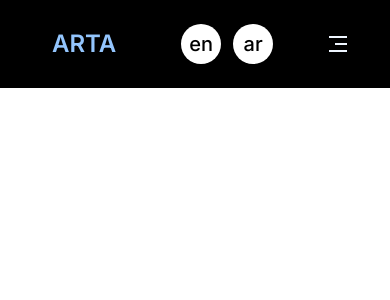
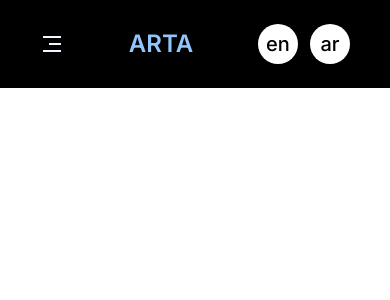
Before and after one commit to hossames/Arta, a Next.js app: page / in a window 390 px wide. Shown: the top 300 px of the page. Built offline with nearby package versions, Linux system fonts and the light colour scheme.

Commit message:
Update header.jsx

```diff
--- a/src/app/header.jsx
+++ b/src/app/header.jsx
@@ -53,12 +53,11 @@ const Nav =(props)=>{
 }
 const SideBar = (props) => {
     const [current,change]=useState(false);
+
     let lang = props.lang;
     return(
         <>
         <div className=' SideBar flex gap-1 text-xl font-medium text-blue-300'>
-                <a href="/" className="p-3 logo text-2xl uppercase font-semibold text-blue-300">Arta</a>
-                <div className="linkCon">
                 <a href="/" className="p-3 nav-item nav-underline">{HeaderData[lang].Home}</a>
                 <div className="nav-item">
                     <span className="nav-underline p-3 flex items-center gap-1" onClick={ ()=>{change(!current);}
@@ -83,7 +82,6 @@ const SideBar = (props) => {
                     }
                 </div>
                 <a href="/ContactUs" className="p-3 nav-item nav-underline">{HeaderData[lang].Contact}</a>
-                </div>
         </div>
         </>
     )
@@ -93,25 +91,35 @@ export const Header = (props)=>{
     const [showMenu,setShowMenu]=useState(false);
     return(
         <header id="header" className=" flex justify-between py-4 px-10 bg-black box-border items-center">
-            <a href="/" className="p-3 logo text-2xl uppercase font-semibold text-blue-300">Arta</a>
             <Nav lang={lang}/>
-            <div className="language-select text-xl font-medium text-blue-300 list-none flex gap-3">
-                <li  onClick={()=>(setLang(1))}>en</li>
-                <li onClick={()=>(setLang(0))}>ar</li>
-            </div>
             {
             showMenu?
             <>
             <RiCloseLine className='text-blue-50 icon close' style={{fontSize:'1.5rem'}} onClick={()=>{
                 setShowMenu(!showMenu);
+                    document.body.classList.remove('overflow-hidden');
+
             }}/>
             <SideBar lang={lang}/>
             </>
             :
             <RiMenu3Line className='text-blue-50 icon close' style={{fontSize:'1.5rem'}} onClick={()=>{
                 setShowMenu(!showMenu);
+                if(window.innerWidth<=768)
+                {
+                    console.log(window.innerWidth);
+                    document.body.classList.add('overflow-hidden');
+                }
+                else{
+                    document.body.classList.remove('overflow-hidden');
+                }
             }}/>
             }
+            <a href="/" className="p-3 logo text-2xl uppercase font-semibold text-blue-300">Arta</a>
+        <div className="language-select text-xl font-medium text-blue-300 list-none flex gap-3">
+                <li  onClick={()=>(setLang(1))}>en</li>
+                <li onClick={()=>(setLang(0))}>ar</li>
+            </div>
         </header>
     )
 }
```
